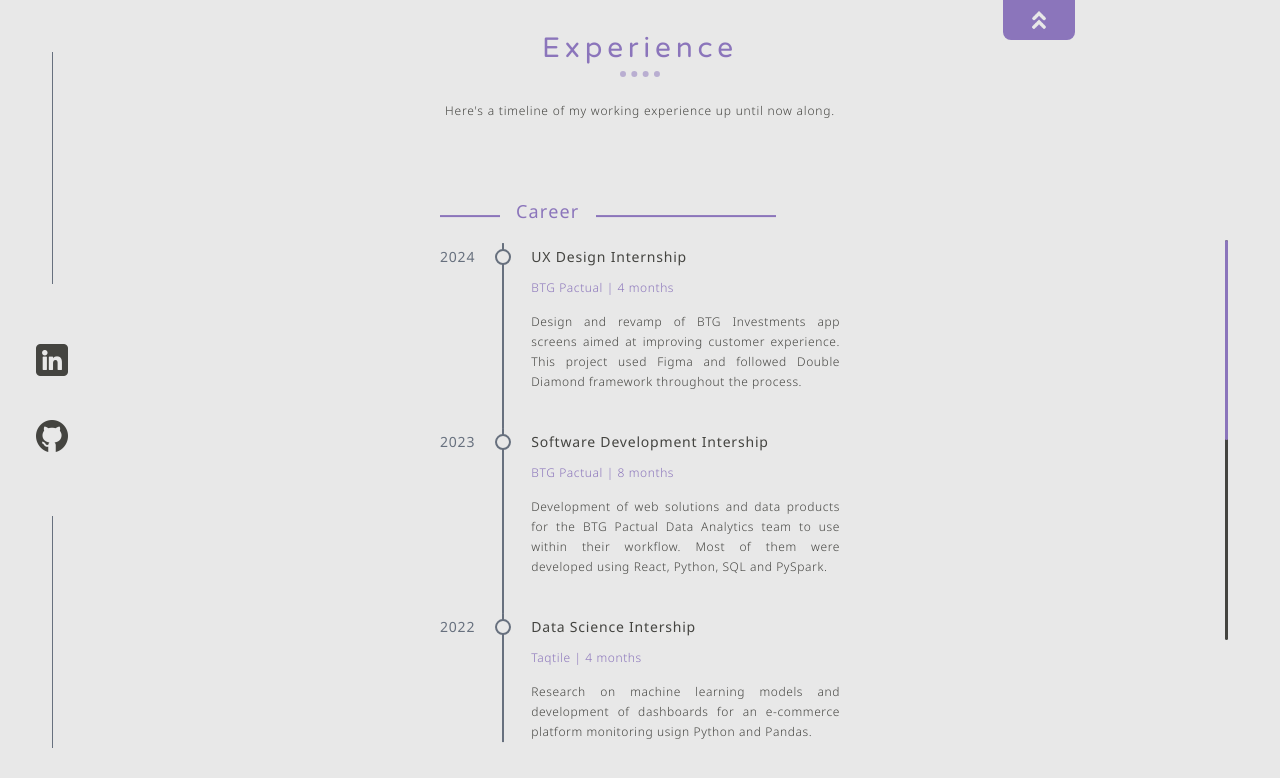
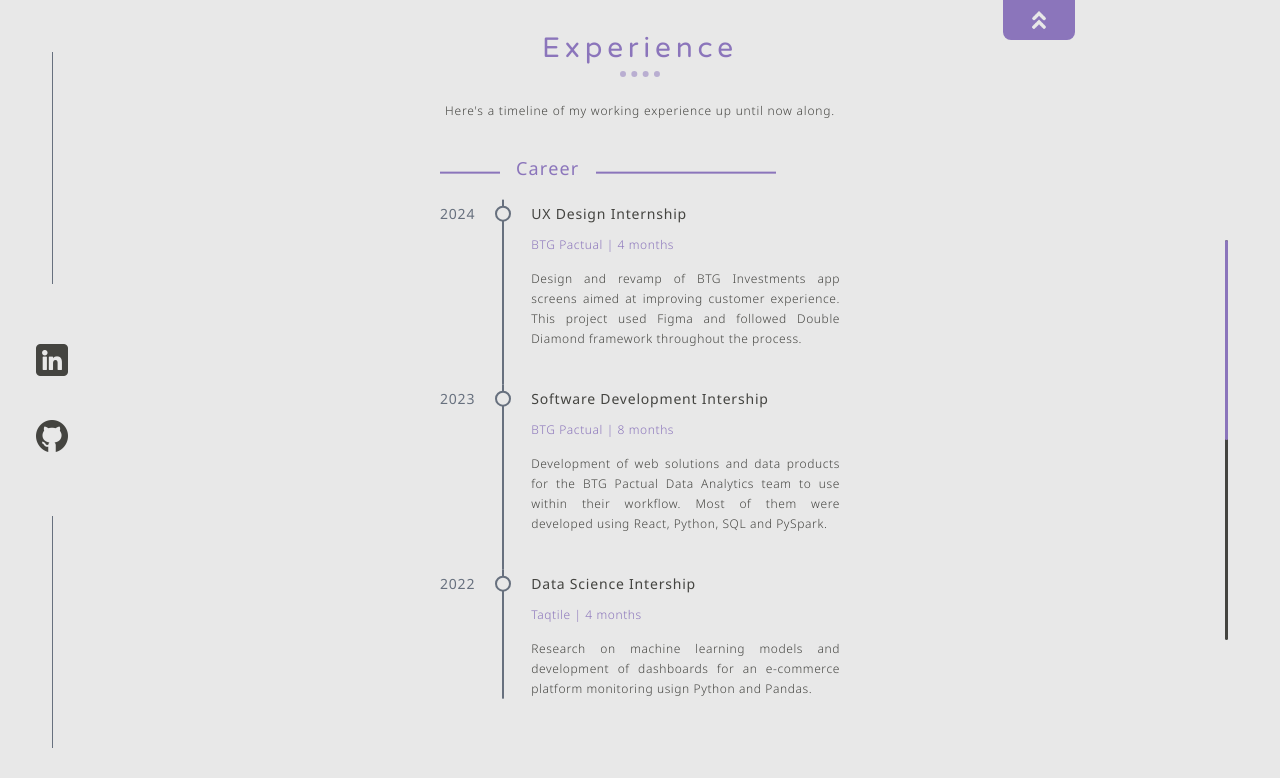
Before and after one commit to lucas-pvg/WebCV, a React (Vite) app: page / in a window 1280 px wide. Both pictures are taken after a click on the item "Experience". Shown: the top 778 px of the page. Built offline with nearby package versions, Linux system fonts and the light colour scheme.

Commit message:
💄 Removed experience transform

```diff
--- a/src/pages/experience/experience.module.css
+++ b/src/pages/experience/experience.module.css
@@ -3,7 +3,6 @@
 }
 
 .content {
-  transform: translate(0, 8%);
   width: fit-content;
   display: flex;
   flex-direction: column;
```
